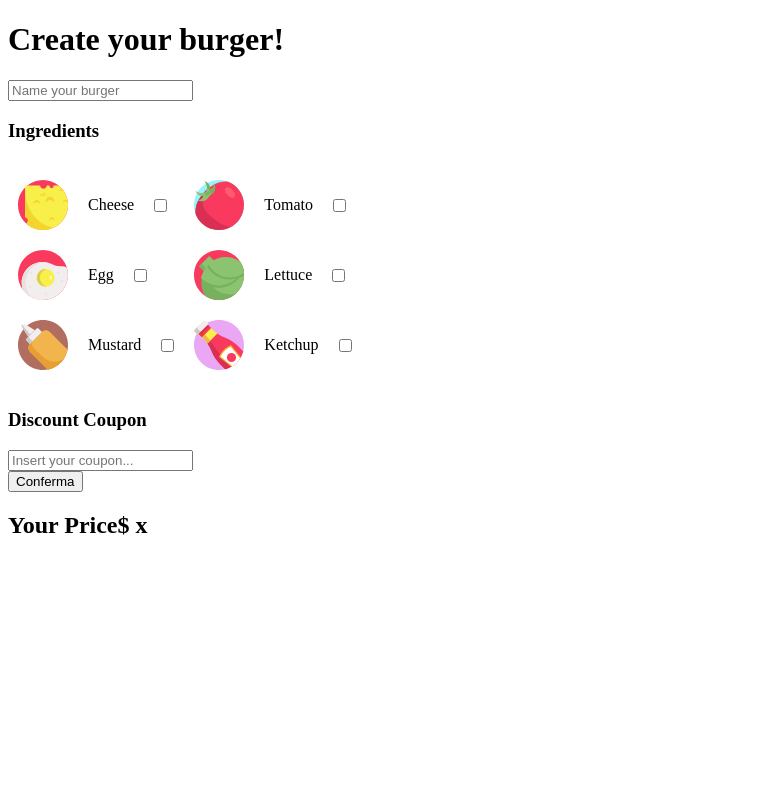
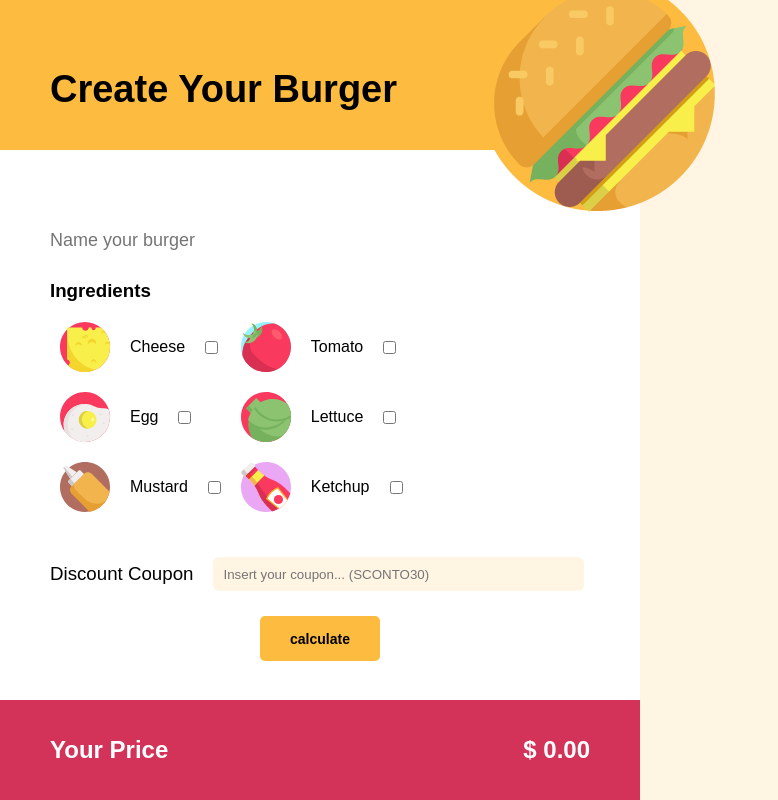
Before and after one commit to peppe-p/js-burger, a plain HTML site: page index.html in a window 1280 px wide. Shown: the whole page, without its empty margins (0-778 px from the left). Drawn offline with Linux system fonts and the light colour scheme.

Commit message:
Complete project

```diff
--- a/assets/css/style.css
+++ b/assets/css/style.css
@@ -1,5 +1,14 @@
 /* ####################### */
 /* ##### GENERAL CSS ##### */
+* {
+    margin: 0;
+    padding: 0;
+}
+body {
+    background-color: #fff5e2;
+    font-family: Arial, Helvetica, sans-serif;
+}
+
 
 .d_flex {
     display: flex;
@@ -16,10 +25,49 @@
 .f_around {
     justify-content: space-around;
 }
+.f_between {
+    justify-content: space-between;
+}
 
 .icon {
     height: 50px;
     width: 50px;
+}
+
+input[type="text"] {
+    border: none;
+}
+input[type="text"]:focus-visible {
+    outline: none;
+
+}
+
+
+
+
+/* ####################### */
+/* ##### HEADRER CSS ##### */
+header {
+    width: 50vw;
+    background-color: #fdbb40;
+    height: 150px;
+}
+header .container {
+    position: relative;
+    width: 100%;
+    height: 100%;
+}
+header img {
+    position: relative;
+    left: 75%;
+    bottom: 45%;
+}
+header h1 {
+    position: relative;
+    left: 50px;
+    top: 45%;
+    font-size: 38px;
+    font-weight: bold;
 }
 
 
@@ -33,3 +81,62 @@
 #ingredients > div > div > * {
     margin: 0px 10px;
 }
+main {
+    width: 50vw;
+    background-color: white;
+    height: calc(100vh - 250px);
+}
+main > .container {
+    padding: 50px;
+}
+
+.bttn {
+    border: none;
+    border-radius: 5px;
+    background-color: #fdbb40;
+    font-weight: 900;
+    font-size: 14px;
+    color: black;
+    width: 120px;
+    height: 45px;
+    cursor: pointer;
+}
+.bttn:hover {
+    background-color: #ffc964
+}
+
+#burger_name {
+    height: 80px;
+    font-size: 18px;
+}
+
+.discount {
+    margin: 25px 0px;
+}
+.discount h3 {
+    font-weight: 100;
+}
+
+#coupon {
+    background-color: #fff5e2;
+    height: 30px;
+    width: 65%;
+    border-radius: 6px;
+    margin-left: 20px;
+    padding: 2px 10px;
+}
+
+
+/* ###################### */
+/* ##### FOOTER CSS ##### */
+footer {
+    width: 50vw;
+    background-color: #d33359;
+    height: 100px;
+    color: white;
+}
+
+footer .container {
+    height: 100%;
+    padding: 0px 50px;
+}
--- a/index.html
+++ b/index.html
@@ -12,11 +12,15 @@
 <body>
     <!-- ##### HEADER ##### -->
     <header>
-        <h1>Create your burger!</h1>
+        <div class="container">
+            <h1>Create Your Burger</h1>
+            <img src="./assets/img/burger-top.png" alt="Hamburger Vettoriale">
+        </div>
     </header>
 
     <!-- ##### MAIN ##### -->
     <main>
+        <div class="container">
             <input type="text" name="burger_name" id="burger_name" placeholder="Name your burger" value="">
             <h3>Ingredients</h3>
             <div id="ingredients" class="d_flex">
@@ -55,17 +59,22 @@
                     </div>
                 </div>
             </div>
-        <div class="discount">
+            <div class="discount d_flex align_center">
                 <h3>Discount Coupon</h3>
-            <input type="text" name="coupon" id="coupon" placeholder="Insert your coupon...">
+                <input type="text" name="coupon" id="coupon" placeholder="Insert your coupon... (SCONTO30)">
             </div>
-        <button onclick="yourBurger()">Conferma</button>
+            <div class="button_div d_flex justify_center">
+                <button class="bttn" onclick="yourBurger()">calculate</button>
+            </div>
+        </div>
     </main>
 
     <!-- ##### FOOTER ##### -->
-    <footer class="d_flex">
+    <footer>
+        <div class="container d_flex f_between align_center">
             <h2>Your Price</h2>
-        <h2>$ <span id="price">x</span></h2>
+            <h2>$ <span id="price">0.00</span></h2>
+        </div>
     </footer>
 
     <script src="./assets/js/main.js"></script>
```
Lines whose indentation alone changed are shown as unchanged.
